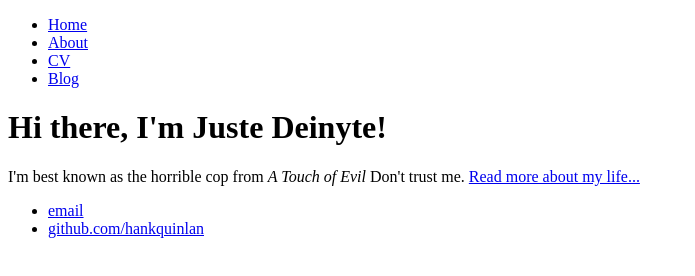
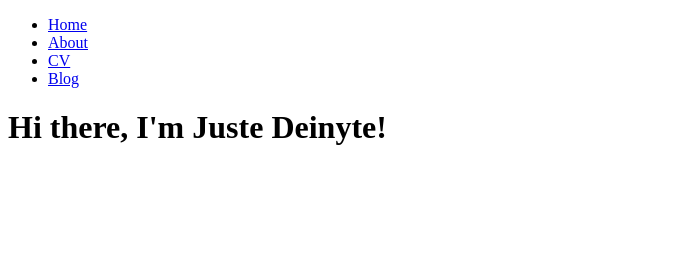
Before and after one commit to JustinaDeinyte/JustinaDeinyte.github.io, a plain HTML site: page index.html in a window 1280 px wide. Shown: the whole page, without its empty margins (0-695 px from the left). Drawn offline with Linux system fonts and the light colour scheme.

Commit message:
Update index.html

```diff
--- a/index.html
+++ b/index.html
@@ -17,15 +17,10 @@
     <div class="container">
         <div class="blurb">
             <h1>Hi there, I'm Juste Deinyte!</h1>
-            <p>I'm best known as the horrible cop from <em>A Touch of Evil</em> Don't trust me. <a href="/about">Read
-                    more about my life...</a></p>
-        </div><!-- /.blurb -->
+                    </div><!-- /.blurb -->
     </div><!-- /.container -->
     <footer>
-        <ul>
-            <li><a href="mailto:hankquinlanhub@gmail.com">email</a></li>
-            <li><a href="https://github.com/hankquinlan">github.com/hankquinlan</a></li>
-        </ul>
+
     </footer>
 </body>
 
```
